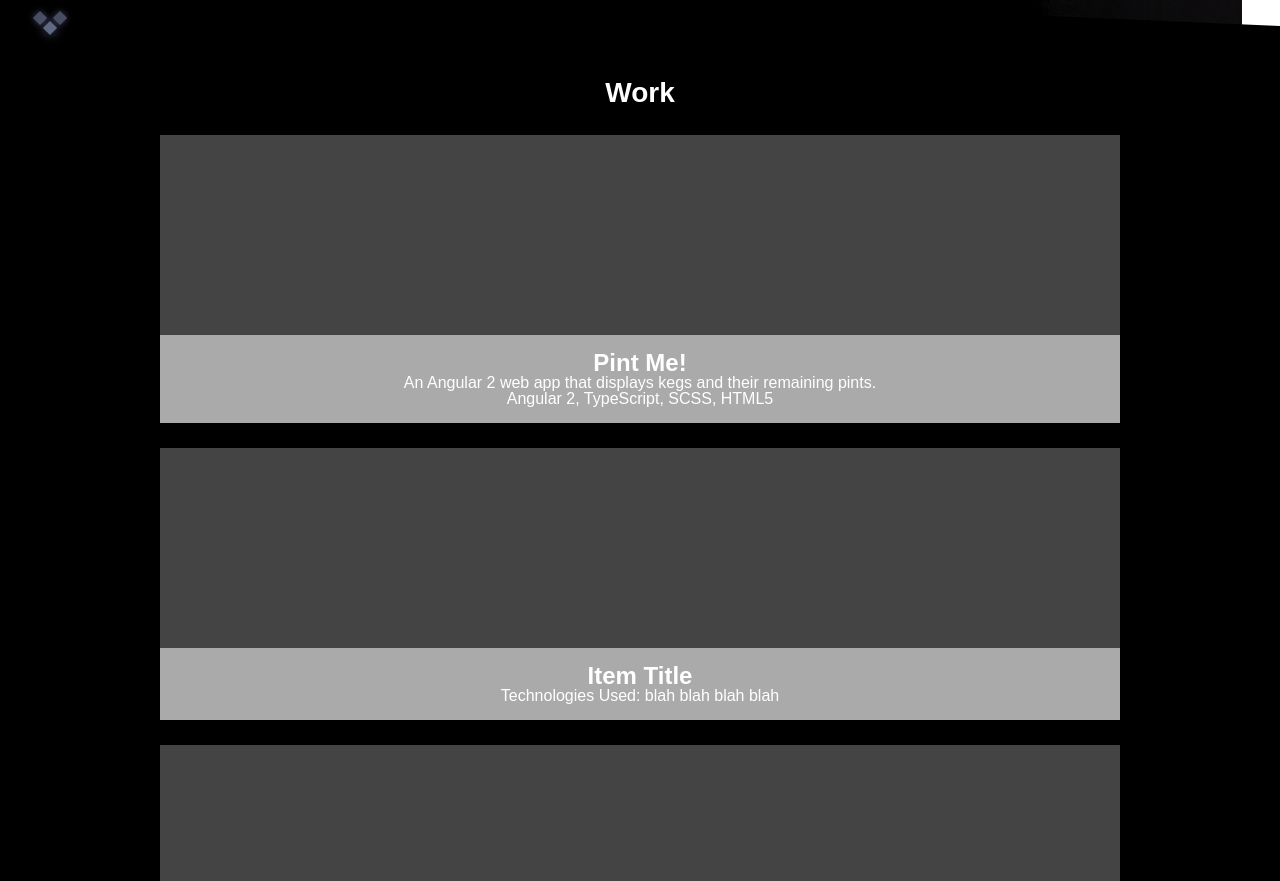
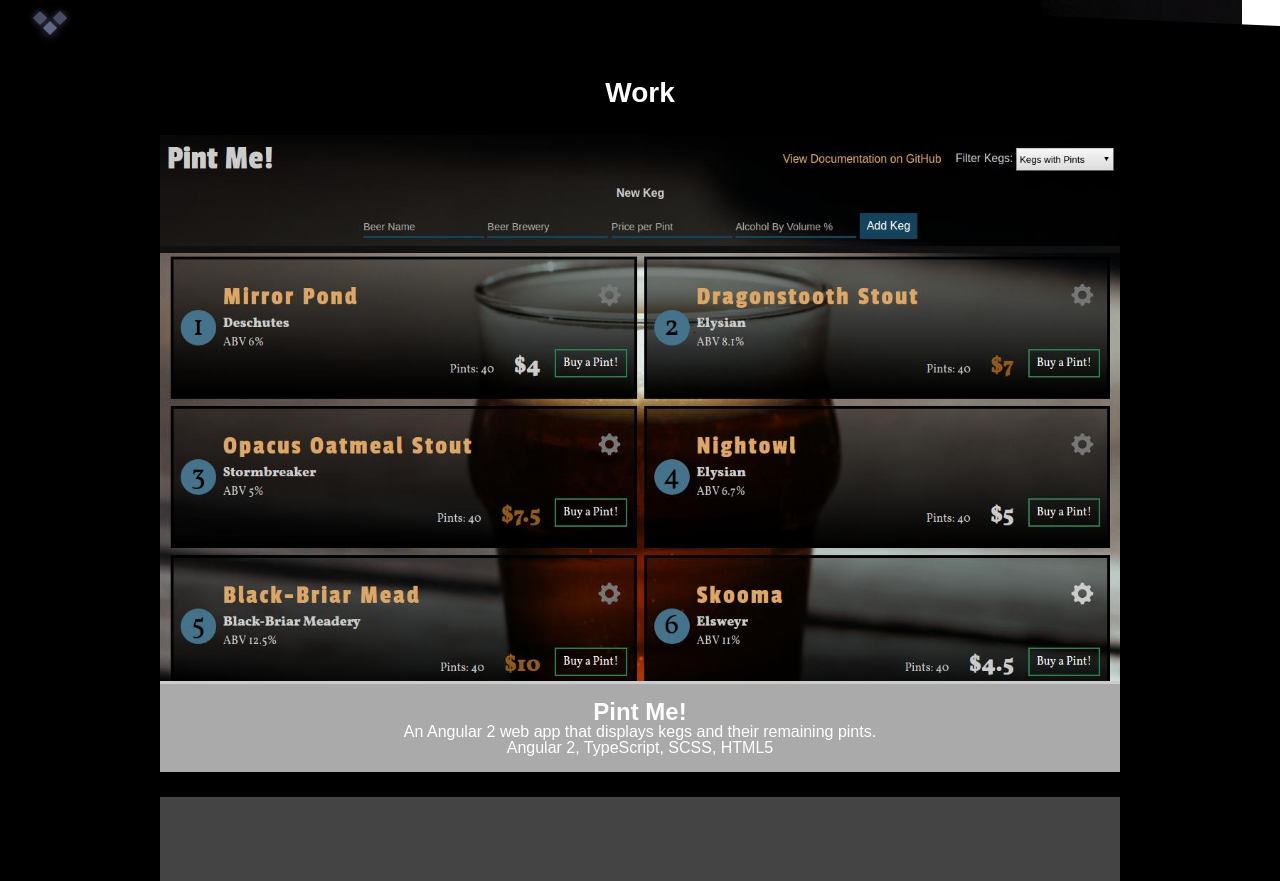
Before and after one commit to jeffsdev/Portfolio, a website: page app/index.html in a window 1280 px wide. Shown: the part 737-1618 px from the top of the page. Drawn offline with Linux system fonts and the light colour scheme.

Commit message:
add pint me app image

```diff
--- a/app/index.html
+++ b/app/index.html
@@ -42,7 +42,7 @@
       <section class="work-section">
         <h2>Work</h2>
         <div class="portfolio-item">
-          <div class="p-img"></div> <!--REPLACE WITH IMAGE-->
+          <img src="img/pintme.jpg" alt="pint me webapp"> <!--REPLACE WITH IMAGE-->
           <div class="portfolio-item-details">
             <h3>Pint Me!</h3>
             <p>An Angular 2 web app that displays kegs and their remaining pints.</p>
```
Also changed, not shown: app/img/pintme.jpg (added).
